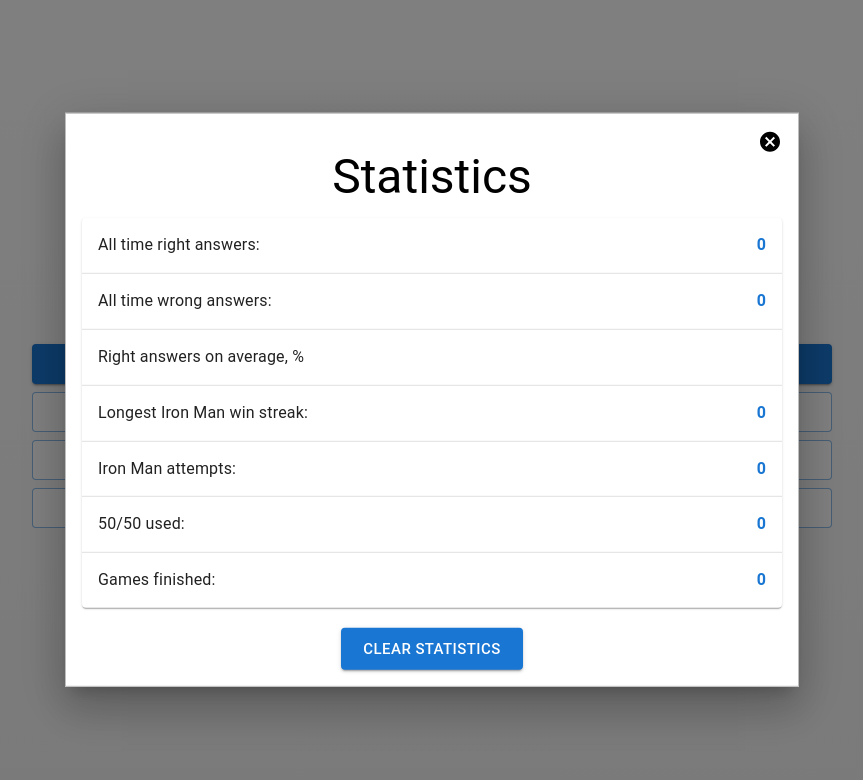
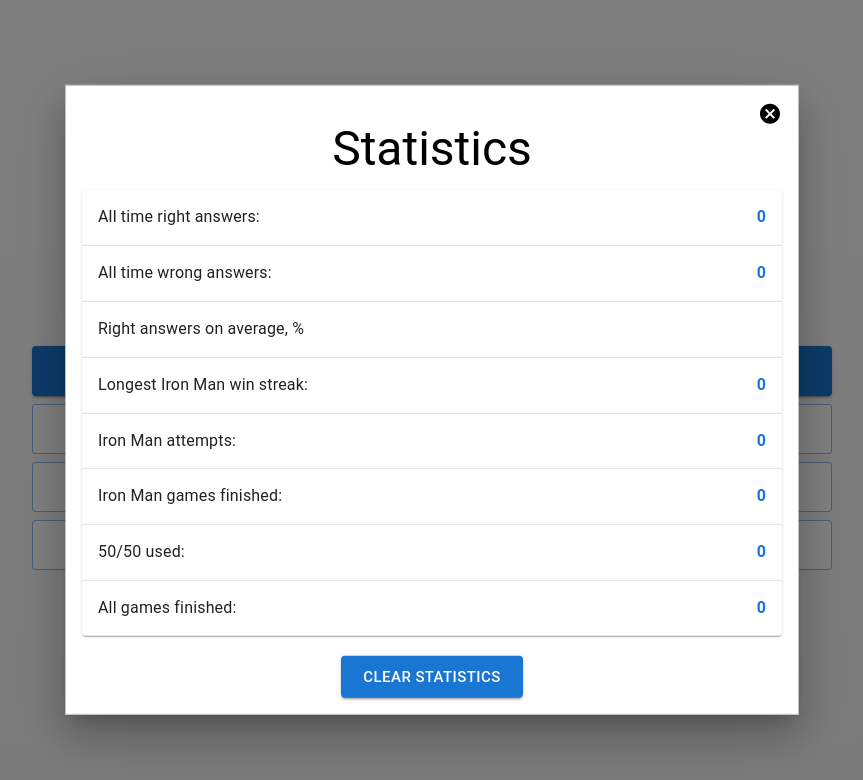
Before and after one commit to Vozika/new-super-quiz, a React (Create React App) app: page / in a window 1280 px wide. Both pictures are taken after a click on the button "STATISTICS". Shown: the top 780 px of the page, without its empty margins (208-1071 px from the left). Built offline with nearby package versions, Linux system fonts and the light colour scheme.

Commit message:
Some Letters Are Now Pretty.

```diff
--- a/src/App.js
+++ b/src/App.js
@@ -55,7 +55,7 @@ import {
 import {
   setIsButtonClicked,
   setLocalStorageData,
-  setShowFade
+  setShowFade,
 } from "./features/utilities/utilitiesSlice";
 
 function App() {
@@ -251,6 +251,7 @@ function App() {
       localStorage.gamesFinished = Number(localStorage.gamesFinished) + 1;
       if (ironMan) {
         ironManToLocalStorage();
+        localStorage.ironManFinished = Number(localStorage.ironManFinished) + 1;
       }
       dispatch(setMain(false));
       dispatch(setFinish(true));
--- a/src/components/start/Start.jsx
+++ b/src/components/start/Start.jsx
@@ -32,7 +32,7 @@ const Start = ({ startQuiz, toLocalStorage }) => {
 
   return (
     <div>
-      <Typography variant="h2">{interfaceText.MAIN_TITLE}</Typography>
+      <Typography variant="h2" sx={styles.start_title}>{interfaceText.MAIN_TITLE}</Typography><br />
 
       <Modal
         sx={styles.modal}
--- a/src/components/statistics/Statistics.jsx
+++ b/src/components/statistics/Statistics.jsx
@@ -56,8 +56,10 @@ const Statistics = ({ toLocalStorage }) => {
       interfaceText.IRON_MAN_ATTEMPTS,
       localStorageData.ironManAttempts
     ),
+    createData(interfaceText.IRON_MAN_FINISHED, localStorageData.ironManFinished),
     createData(interfaceText.OPTION5050_USED, localStorageData.option5050),
     createData(interfaceText.GAMES_FINISHED, localStorageData.gamesFinished),
+
   ];
 
   return (
--- a/src/features/utilities/utilitiesSlice.js
+++ b/src/features/utilities/utilitiesSlice.js
@@ -9,6 +9,7 @@ const initialState = {
     wrongAnswers: 0,
     option5050: 0,
     gamesFinished: 0,
+    ironManFinished: 0
   },
   statistics: false,
   showFade: true,
@@ -32,6 +33,7 @@ const utilitiesSlice = createSlice({
         wrongAnswers: localStorage.getItem("wrongAnswers"),
         option5050: localStorage.getItem("option5050"),
         gamesFinished: localStorage.getItem("gamesFinished"),
+        ironManFinished: localStorage.getItem("ironManFinished")
       };
     },
     resetLocalStorageData: (state) => {
--- a/src/interface.js
+++ b/src/interface.js
@@ -34,10 +34,11 @@ export const interfaceEN = {
   RIGHT_ANSWERS_ON_AVERAGE: "Right answers on average, %",
   LONGEST_IRON_MAN: "Longest Iron Man win streak: ",
   OPTION5050_USED: "50/50 used:",
-  GAMES_FINISHED: "Games finished: ",
-  IRON_MAN_ATTEMPTS: "Iron Man attempts: ",
+  GAMES_FINISHED: "All games finished:",
+  IRON_MAN_ATTEMPTS: "Iron Man attempts:",
   REGION: "Change capital to region",
-  REGION_DESC: "Choose a region of a country instead of a capital."
+  REGION_DESC: "Choose a region of a country instead of a capital.",
+  IRON_MAN_FINISHED: "Iron Man games finished:"
 };
 
 export const interfaceRU = {
@@ -74,10 +75,11 @@ export const interfaceRU = {
   All_TIME_RIGHT_ANSWERS: "Верных ответов за всё время:",
   All_TIME_WRONG_ANSWERS: "Неверных ответов за всё время:",
   RIGHT_ANSWERS_ON_AVERAGE: "Верных ответов в среднем, %",
-  LONGEST_IRON_MAN: "Лучший результат ЖЯ: ",
+  LONGEST_IRON_MAN: "Лучший результат ЖЧ: ",
   OPTION5050_USED: "50/50 использовано:",
-  GAMES_FINISHED: "Всего игр закончено: ",
-  IRON_MAN_ATTEMPTS: "Количество ЖЯ попыток: ",
+  GAMES_FINISHED: "Всего игр закончено:",
+  IRON_MAN_ATTEMPTS: "Количество ЖЧ попыток:",
   REGION: "Регион вместо столицы",
-  REGION_DESC: "Отгадайте регион страны вместо столицы."
+  REGION_DESC: "Отгадайте регион страны вместо столицы.",
+  IRON_MAN_FINISHED: "ЖЧ игр закончено:"
 };
--- a/src/styles.js
+++ b/src/styles.js
@@ -10,7 +10,8 @@ export const styles = {
       xl: "25%",
     },
     lineHeight: 1,
-    height: 40,
+    height: 50,
+    letterSpacing: 1
   },
   btn_outlined: {
     width: {
@@ -18,7 +19,7 @@ export const styles = {
       xl: "25%",
     },
     lineHeight: 1,
-    height: 40,
+    height: 50,
     backgroundColor: "white"
   },
   box: {
@@ -91,4 +92,12 @@ export const styles = {
     mt: 1.5,
     mb: 0.8,
   },
+  start_title: {
+    fontSize: {
+      xs: 40,
+      sm: 80,
+      xl: 120
+    },
+    fontWeight: "400"
+  }
 };
```
